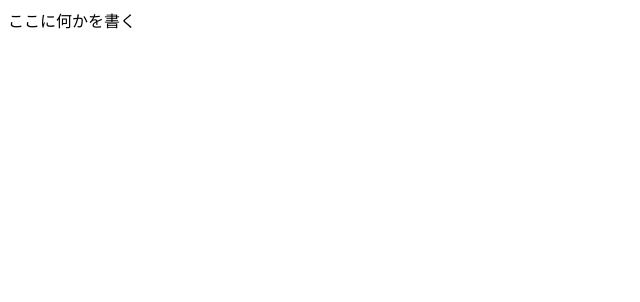
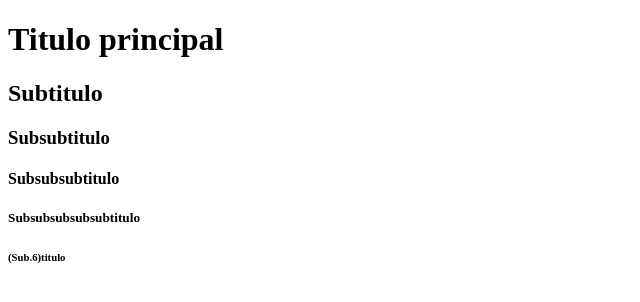
Before and after one commit to jeronimo-vallejob/html-jeronimo-vallejo, a website: page index.html in a window 1280 px wide. Shown: the whole page, without its empty margins (0-640 px from the left). Drawn offline with Linux system fonts and the light colour scheme.

Commit message:
Hacer titulos (principalmente subtitulos) ala

```diff
--- a/index.html
+++ b/index.html
@@ -1,13 +1,16 @@
 <!DOCTYPE html>
-<html lang="en">
+<html>
   <head>
-    <meta charset="UTF-8" />
-    <meta name="viewport" content="width=device-width, initial-scale=1.0" />
-    <meta http-equiv="X-UA-Compatible" content="ie=edge" />
-    <link rel="stylesheet" href="style.css" type="text/css" />
-    <title>TerraceTechフロントエンドエンジニア養成所</title>
+    <title>
+      Londo
+    </title>
   </head>
   <body>
-    <div>ここに何かを書く</div>
+    <h1>Titulo principal</h1>
+    <h2>Subtitulo</h2>
+    <h3>Subsubtitulo</h3>
+    <h4>Subsubsubtitulo</h4>
+    <h5>Subsubsubsubsubtitulo</h5>
+    <h6>(Sub.6)titulo</h6>
   </body>
 </html>
```
